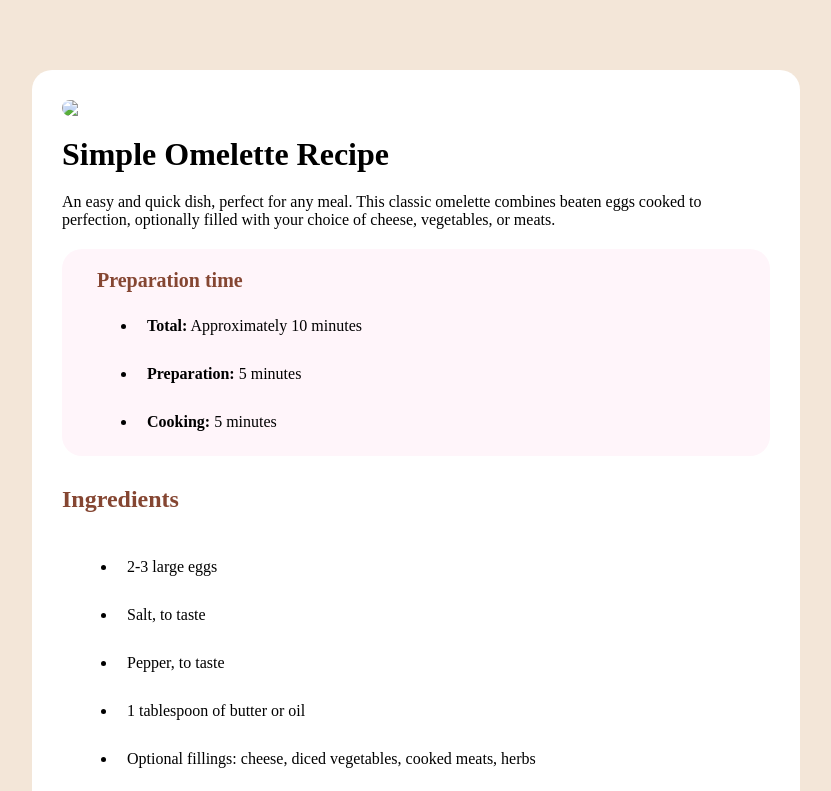
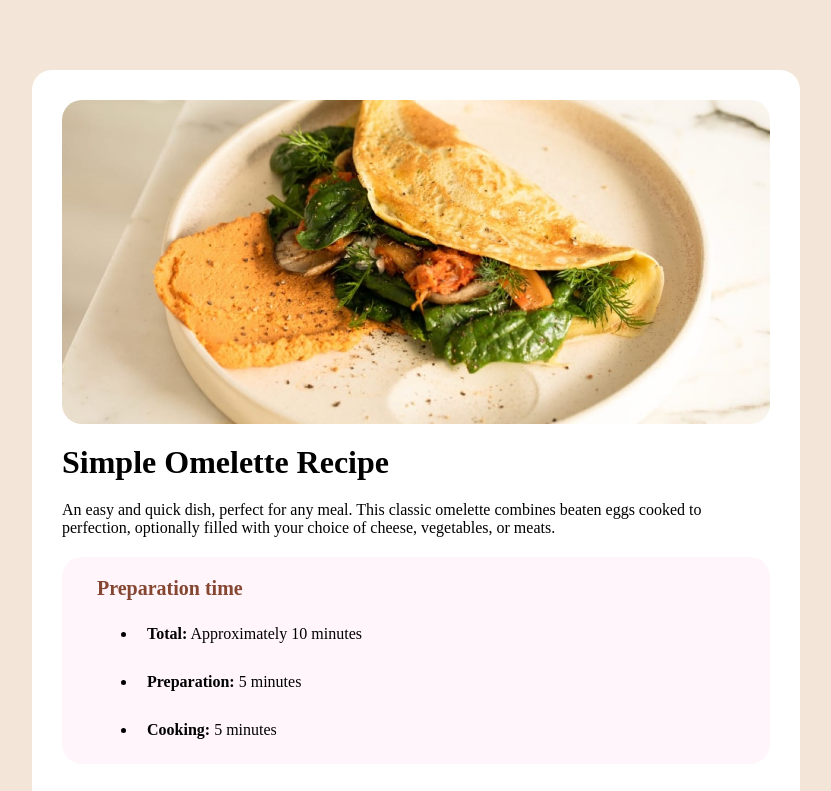
Before and after one commit to cristianccgg/Recipe-web-page-exercise, a plain HTML site: page index.html in a window 1280 px wide. Shown: the top 791 px of the page, without its empty margins (224-1055 px from the left). Drawn offline with Linux system fonts and the light colour scheme; the site is published under a folder, as on GitHub Pages, so addresses that start at the root find nothing.

Commit message:
Update index.html

```diff
--- a/index.html
+++ b/index.html
@@ -21,7 +21,7 @@
 </head>
 <body>
 <div class="main-container">
-  <img id='omelette' src="/assets/images/image-omelette.jpeg">
+  <img id='omelette' src="./assets/images/image-omelette.jpeg">
 
   <div class="title"><h1>Simple Omelette Recipe</h1></div>
 
```
